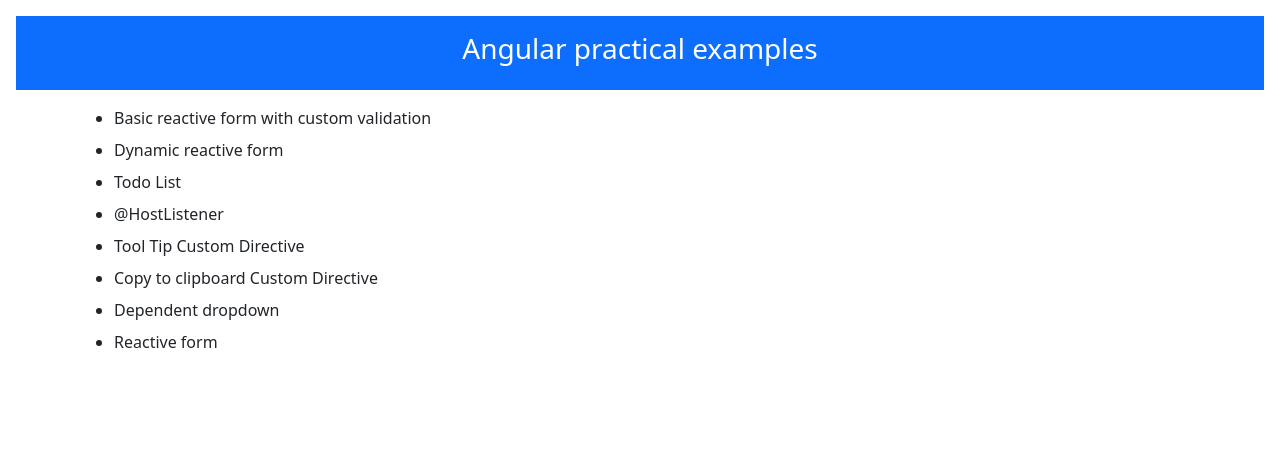
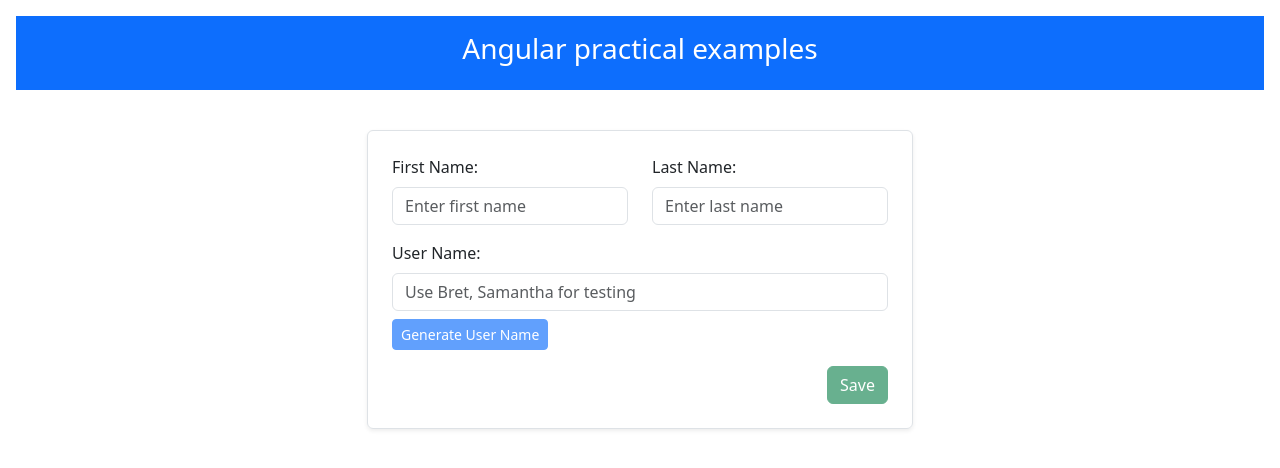
Before and after one commit to devashishpatil23/practical-examples-angular, an Angular app: page /unique-username in a window 1280 px wide. Shown: the top 468 px of the page. Built offline with nearby package versions, Linux system fonts and the light colour scheme.

Commit message:
async validators

```diff
--- a/src/app/app.routes.ts
+++ b/src/app/app.routes.ts
@@ -11,6 +11,7 @@ import { CopyToClipboardComponent } from './pages/copy-to-clipboard/copy-to-clip
 import { BasicReactiveFormComponent } from './pages/basic-reactive-form/basic-reactive-form.component';
 import { DynamicFormComponent } from './pages/dynamic-form/dynamic-form.component';
 import { TodoListComponent } from './pages/todo-list/todo-list.component';
+import { UsernameAsyncValidatorComponent } from './pages/username-async-validator/username-async-validator.component';
 
 export const routes: Routes = [
   { path: '', redirectTo: 'home', pathMatch: 'full' },
@@ -46,6 +47,10 @@ export const routes: Routes = [
     component: DynamicFormComponent,
   },
   {
+    path: 'unique-username',
+    component: UsernameAsyncValidatorComponent,
+  },
+  {
     path: 'todo-list',
     component: TodoListComponent,
   },
--- a/src/app/constant/constant.ts
+++ b/src/app/constant/constant.ts
@@ -6,6 +6,10 @@ export const componentsData = [
   {
     label: 'Dynamic reactive form',
     routerLink: '/dynamic-form',
+  },
+  {
+    label: 'Unique Username async validation',
+    routerLink: '/unique-username',
   },
   {
     label: 'Todo List  ',
--- /dev/null
+++ b/src/app/pages/username-async-validator/username-async-validator.component.html
@@ -0,0 +1,119 @@
+<div class="container">
+  <div class="row">
+    <div class="col-12 col-md-7 col-lg-6 mx-auto">
+      <form class="mt-4 p-4 border rounded shadow-sm" [formGroup]="userForm">
+        <div class="row">
+          <div class="mb-3 col-md-6">
+            <label for="name" class="form-label">First Name:</label>
+            <input
+              type="text"
+              id="name"
+              formControlName="name"
+              class="form-control"
+              placeholder="Enter first name"
+            />
+            <div
+              *ngIf="
+                userForm.get('name')?.invalid && userForm.get('name')?.touched
+              "
+              class="text-danger"
+            >
+              <div *ngIf="userForm.get('name')?.errors?.['required']">
+                First name is required.
+              </div>
+            </div>
+          </div>
+          <div class="mb-3 col-md-6">
+            <label for="lastName" class="form-label">Last Name:</label>
+            <input
+              type="text"
+              id="lastName"
+              formControlName="lastName"
+              class="form-control"
+              placeholder="Enter last name"
+            />
+            <div
+              *ngIf="
+                userForm.get('lastName')?.invalid &&
+                userForm.get('lastName')?.touched
+              "
+              class="text-danger"
+            >
+              <div *ngIf="userForm.get('lastName')?.errors?.['required']">
+                Last name is required.
+              </div>
+            </div>
+          </div>
+        </div>
+
+        <div class="mb-2">
+          <label for="userName" class="form-label">User Name:</label>
+          <input
+            type="text"
+            id="userName"
+            formControlName="userName"
+            class="form-control"
+            placeholder="Use Bret, Samantha for testing"
+          />
+          <div
+            *ngIf="
+              (userForm.get('userName')?.invalid &&
+                userForm.get('userName')?.touched) ||
+              userForm.get('userName')?.dirty
+            "
+            class="text-danger"
+          >
+            <div *ngIf="userForm.get('userName')?.errors?.['required']">
+              User name is required.
+            </div>
+            <div *ngIf="userForm.get('userName')?.errors?.['usernameTaken']">
+              This username is already taken. Please choose a different one.
+            </div>
+          </div>
+        </div>
+
+        <button
+          [disabled]="
+            !this.userForm.get('name')?.valid ||
+            !this.userForm.get('lastName')?.valid
+          "
+          type="button"
+          class="btn btn-primary btn-sm"
+          (click)="generateRandomUserNames()"
+        >
+          Generate User Name
+        </button>
+
+        <!-- Username Suggestions List -->
+        <div *ngIf="userNameSuggestions.length" class="mt-3">
+          <label class="form-label">Username Suggestions:</label>
+          <ul class="list-group">
+            <li
+              *ngFor="let suggestion of userNameSuggestions"
+              class="list-group-item d-flex justify-content-between align-items-center"
+            >
+              <span class="fw-bold">{{ suggestion }}</span>
+              <span
+                class="btn-link btn p-0 text-decoration-none text-primary"
+                (click)="selectUserName(suggestion)"
+              >
+                <i class="bi bi-check-circle"></i> Use it
+              </span>
+            </li>
+          </ul>
+        </div>
+
+        <!-- Save Button -->
+        <div class="text-end mt-3">
+          <button
+            (click)="onSave()"
+            class="btn btn-success"
+            [disabled]="userForm.invalid"
+          >
+            Save
+          </button>
+        </div>
+      </form>
+    </div>
+  </div>
+</div>
--- /dev/null
+++ b/src/app/pages/username-async-validator/username-async-validator.component.ts
@@ -0,0 +1,58 @@
+import { Component, inject, OnInit } from '@angular/core';
+import {
+  FormBuilder,
+  FormGroup,
+  ReactiveFormsModule,
+  Validators,
+} from '@angular/forms';
+import { CommonModule } from '@angular/common';
+import { UsernameValidatorService } from '../../services/username-validator.service';
+
+@Component({
+  selector: 'app-username-async-validator',
+  imports: [ReactiveFormsModule, CommonModule],
+  templateUrl: './username-async-validator.component.html',
+  styleUrl: './username-async-validator.component.scss',
+})
+export class UsernameAsyncValidatorComponent implements OnInit {
+  userForm: FormGroup = new FormGroup({});
+  fb: FormBuilder = inject(FormBuilder);
+  userNameSuggestions: string[] = [];
+  userNameValidationService = inject(UsernameValidatorService);
+
+  ngOnInit() {
+    this.userForm = this.fb.group({
+      name: ['', Validators.required],
+      lastName: ['', Validators.required],
+      userName: [
+        '',
+        Validators.required,
+        this.userNameValidationService.checkUsername(),
+      ],
+    });
+  }
+
+  generateRandomUserNames() {
+    const name = this.userForm.get('name')?.value.trim();
+    const lastName = this.userForm.get('lastName')?.value.trim();
+
+    if (name && lastName) {
+      this.userNameSuggestions = [];
+      for (let i = 0; i < 3; i++) {
+        const random = Math.floor(Math.random() * 1000);
+        const username = `${name.toLowerCase()}${lastName.toLowerCase()}${random}`;
+        this.userNameSuggestions.push(username);
+      }
+    }
+  }
+
+  selectUserName(selectUserName: string) {
+    this.userForm.patchValue({ userName: selectUserName });
+  }
+
+  onSave() {
+    alert('Formed Saved');
+    this.userForm.reset();
+    this.userNameSuggestions = [];
+  }
+}
--- /dev/null
+++ b/src/app/services/username-validator.service.ts
@@ -0,0 +1,34 @@
+import { HttpClient } from '@angular/common/http';
+import { inject, Injectable } from '@angular/core';
+import {
+  AbstractControl,
+  AsyncValidatorFn,
+  ValidationErrors,
+} from '@angular/forms';
+import { catchError, debounceTime, Observable, of, switchMap } from 'rxjs';
+
+@Injectable({
+  providedIn: 'root',
+})
+export class UsernameValidatorService {
+  private apiUrl = 'https://jsonplaceholder.typicode.com/users';
+
+  http = inject(HttpClient);
+
+  checkUsername(): AsyncValidatorFn {
+    return (control: AbstractControl): Observable<ValidationErrors | null> => {
+      return this.http.get<any[]>(this.apiUrl).pipe(
+        debounceTime(500),
+        switchMap((users) => {
+          console.log('helllo');
+          const usernameExits = users.some(
+            (user) => user.username === control.value
+          );
+          console.log(usernameExits);
+          return usernameExits ? of({ usernameTaken: true }) : of(null);
+        })
+        // catchError(() => of(null))
+      );
+    };
+  }
+}
```
Also changed, not shown: src/app/pages/username-async-validator/username-async-validator.component.scss (added), 2 other files (tests, documents, lock files or other folders).
